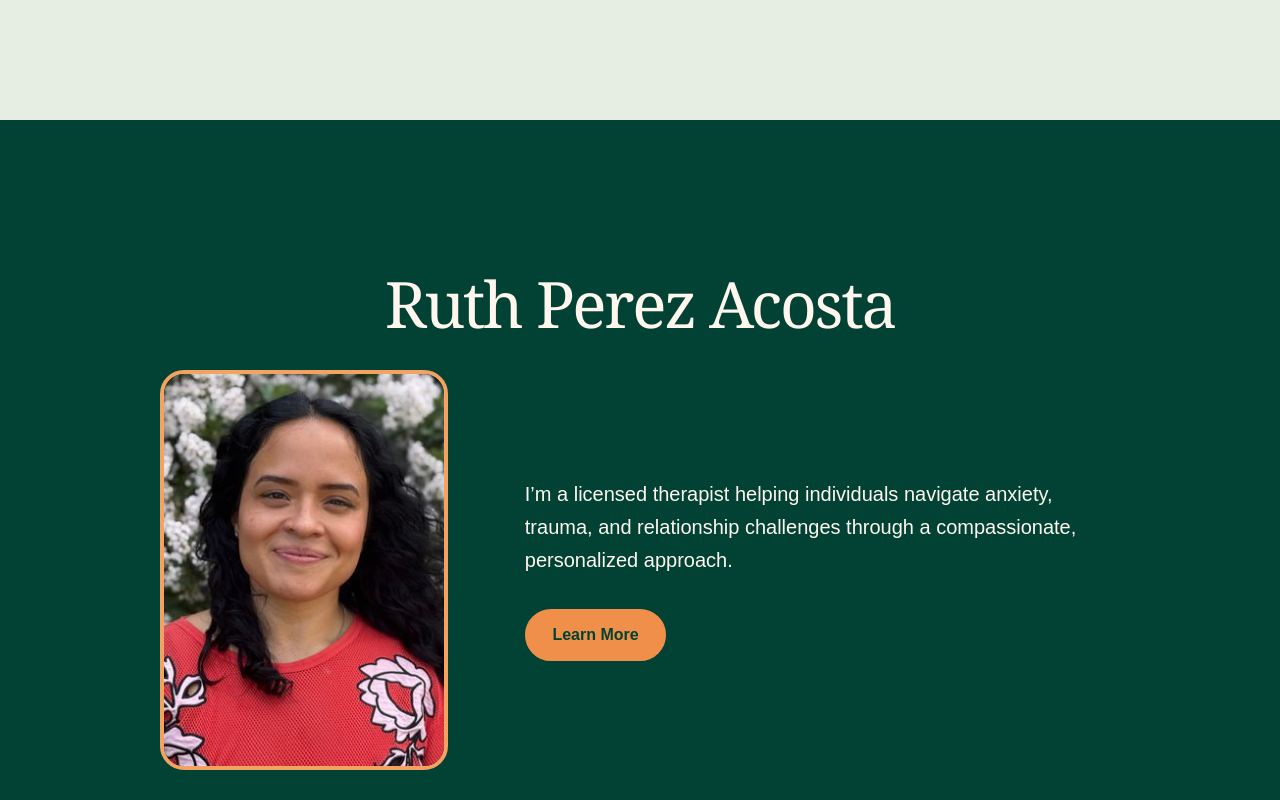
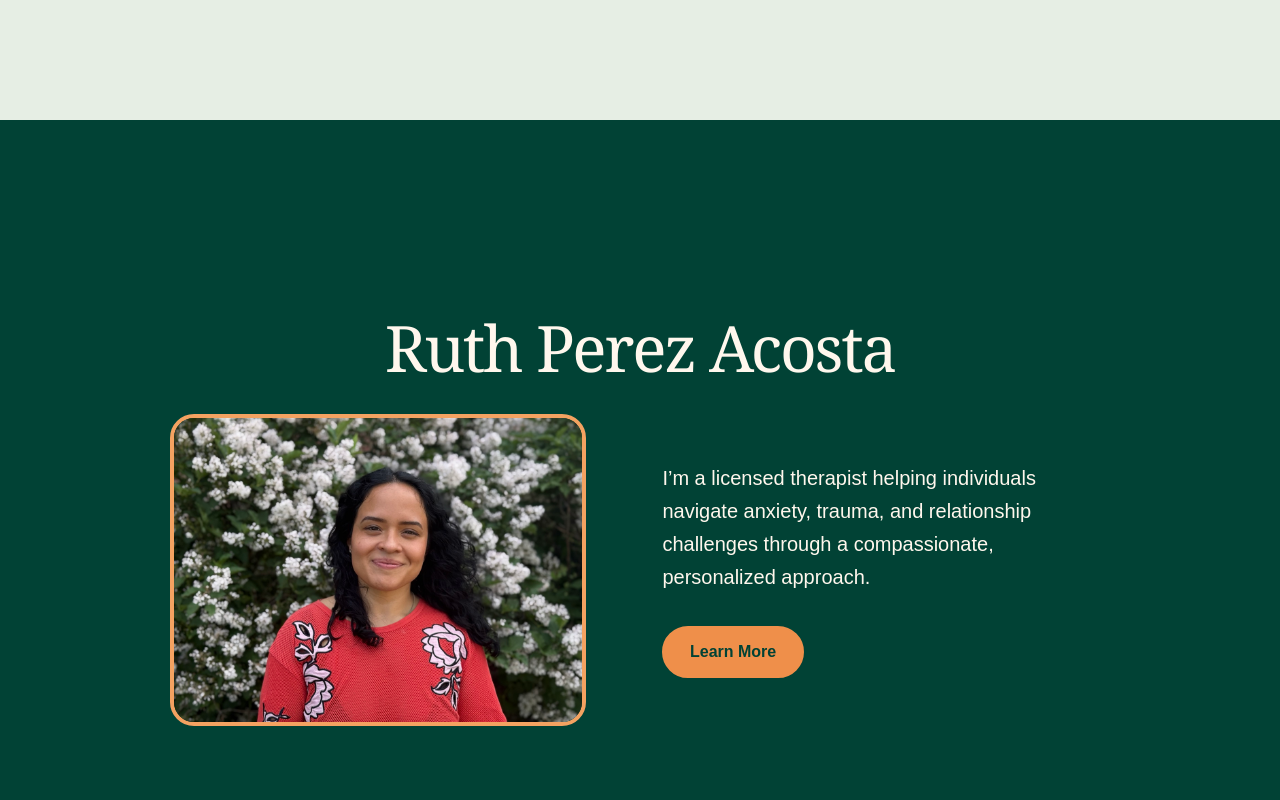
Before and after one commit to TherapyWithRuth/therapy-with-ruth-website, an Angular app: page / in a window 1280 px wide. Shown: the part 1480-2280 px from the top of the page. Built offline with nearby package versions, Linux system fonts and the light colour scheme.

Commit message:
changed picture and adjusted sizing of content in About section

```diff
--- a/src/app/home/about/about.html
+++ b/src/app/home/about/about.html
@@ -5,10 +5,10 @@
     <div class="about__details">
       <img
         class="about__image"
-        src="/images/ruth-headshot.jpeg"
+        src="/images/ruth-flowers-about.jpeg"
         alt="Ruth Perez Acosta"
-        width="320"
-        height="400"
+        width="1200"
+        height="900"
       />
 
       <div class="about__copy">
--- a/src/app/home/about/about.scss
+++ b/src/app/home/about/about.scss
@@ -7,6 +7,7 @@
   height: 100%;
   min-height: 100%;
   place-items: center;
+  overflow: clip;
   padding: clamp(3rem, 8vh, 7rem) clamp(1.5rem, 8vw, 8rem);
   background: var(--color-forest-dark);
 }
@@ -30,8 +31,9 @@ h2 {
 
 .about__details {
   display: grid;
-  grid-template-columns: minmax(12rem, 18rem) minmax(0, 1fr);
+  grid-template-columns: minmax(16rem, 26rem) minmax(15rem, 28rem);
   align-items: center;
+  justify-content: center;
   gap: clamp(2rem, 6vw, 5rem);
   margin-top: 2rem;
   text-align: left;
@@ -40,7 +42,8 @@ h2 {
 .about__image {
   display: block;
   width: 100%;
-  aspect-ratio: 4 / 5;
+  height: auto;
+  aspect-ratio: 4 / 3;
   border: 0.25rem solid var(--color-orange-soft);
   border-radius: 1.5rem;
   object-fit: cover;
@@ -99,7 +102,7 @@ p {
   }
 
   .about__image {
-    width: clamp(9rem, 24vh, 12rem);
+    width: clamp(12rem, 32vh, 20rem);
     border-radius: 1rem;
   }
 
```
Also changed, not shown: public/images/ruth-flowers-about.jpeg (added).
